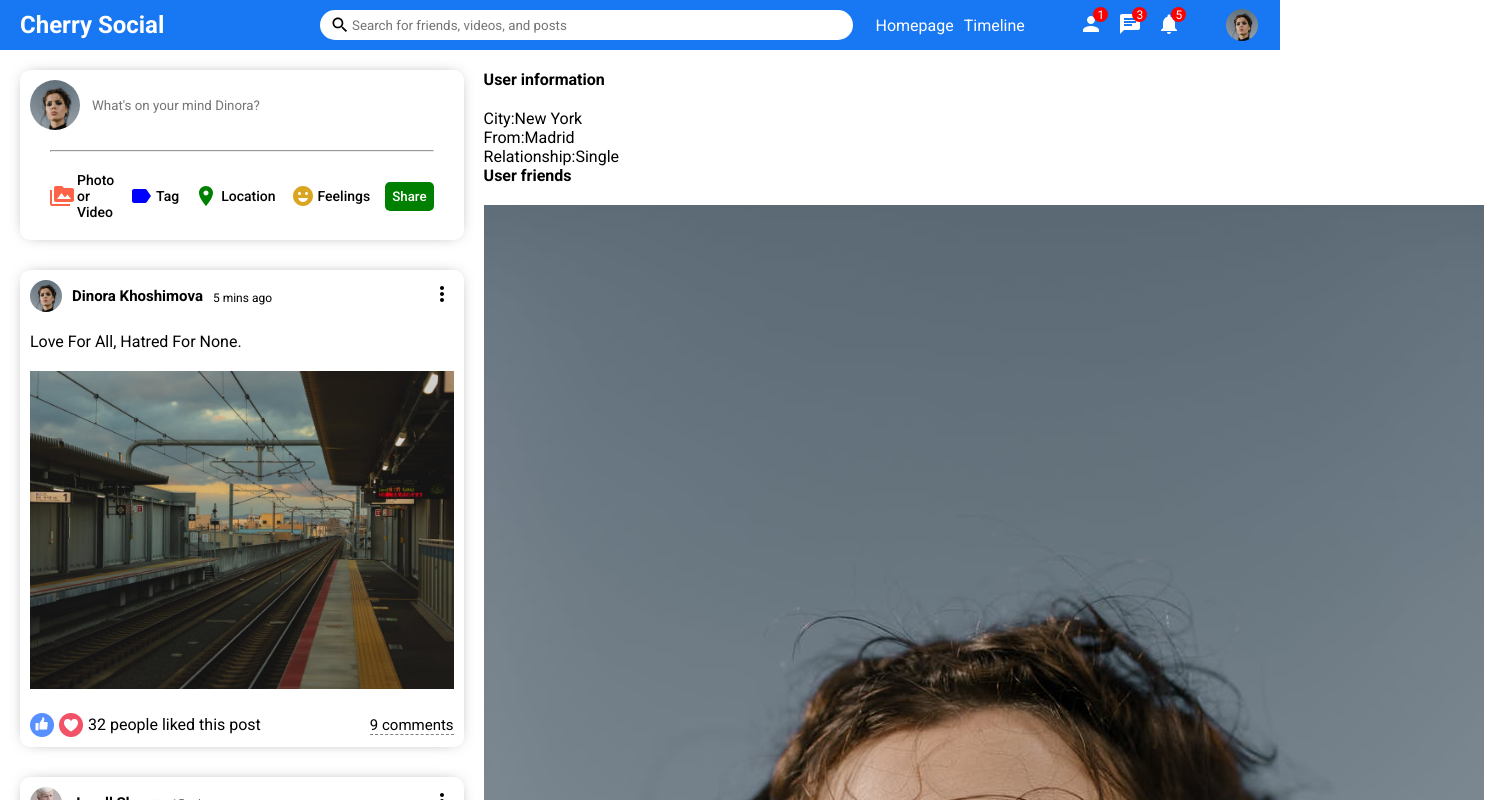
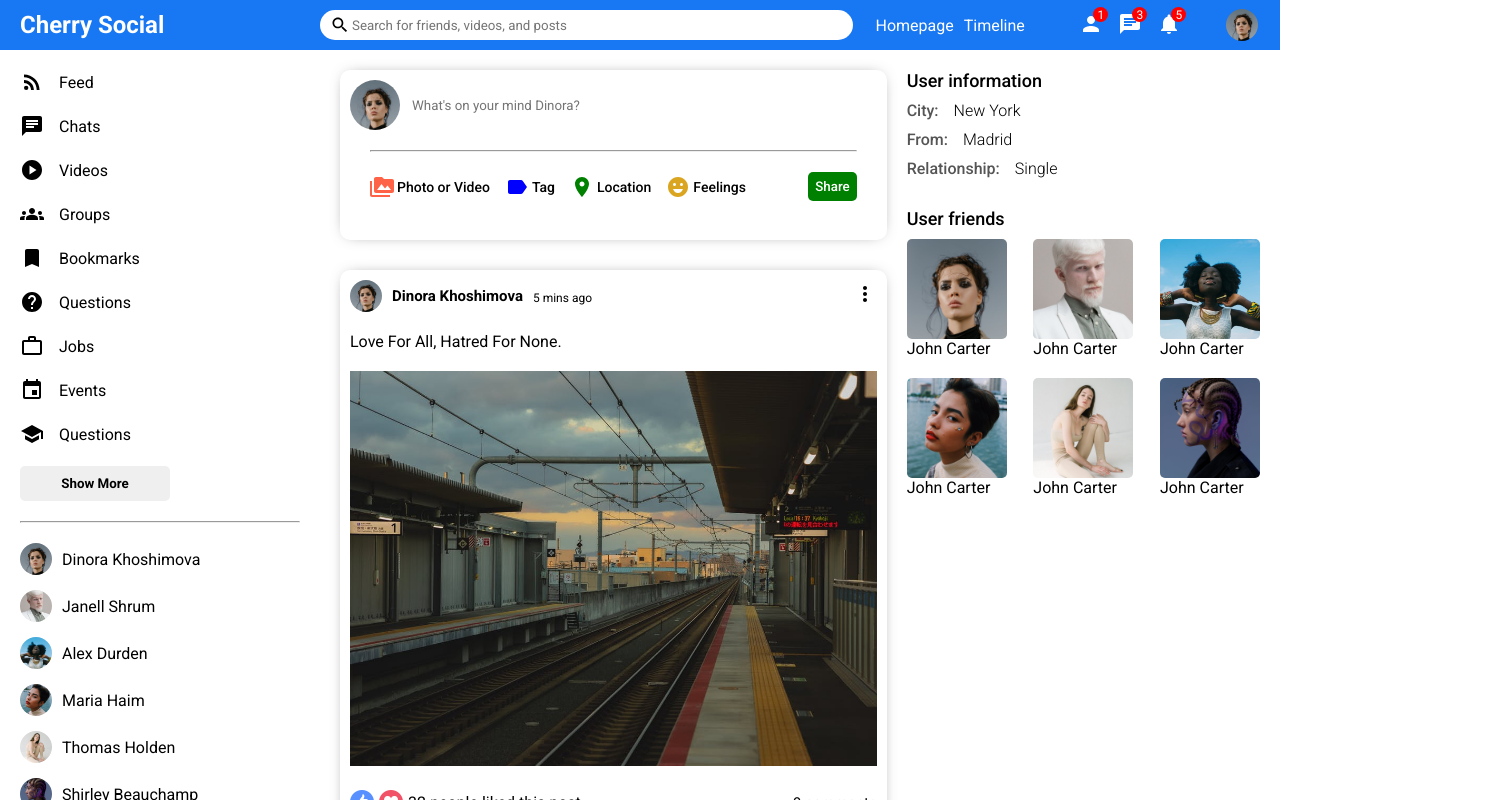
Before and after one commit to constructorlib/Cherry_Social, a React (Vite) app in the folder cherrysocial/client/: page / in a window 1280 px wide. Shown: the top 800 px of the page, 1504 px wide, since content can reach past the window. Built offline with nearby package versions, Linux system fonts and the light colour scheme.

Commit message:
new UI styling

```diff
--- a/cherrysocial/client/src/components/Rightbar/rightbar.css
+++ b/cherrysocial/client/src/components/Rightbar/rightbar.css
@@ -1,18 +1,22 @@
 .rightbar {
   flex: 3.5;
 }
+
+.rightbarWrapper {
+  padding: 20px 20px 0 0;
+}
+
 .birthdayContainer {
   display: flex;
   align-items: center;
 }
-.rightbarWrapper {
-  padding: 20px 20px 0 0;
-}
+
 .birthdayImg {
+  width: 40px;
   height: 40px;
-  width: 40px;
   margin-right: 10px;
 }
+
 .birthdayText {
   font-weight: 300;
   font-size: 15px;
@@ -27,3 +31,53 @@
 .rightbarTitle {
   margin-bottom: 20px;
 }
+
+.rightbarFriendList {
+  padding: 0;
+  margin: 0;
+  list-style: none;
+}
+
+.rightbarTitle {
+  font-size: 18px;
+  font-weight: 500;
+  margin-bottom: 10px;
+}
+
+.rightbarInfo {
+  margin-bottom: 30px;
+}
+
+.rightbarInfoItem {
+  margin-bottom: 10px;
+}
+
+.rightbarInfoKey {
+  font-weight: 500;
+  margin-right: 15px;
+  color: #555;
+}
+
+.rightbarInfoValue {
+  font-weight: 300;
+}
+
+.rightbarFollowings {
+  display: flex;
+  flex-wrap: wrap;
+  justify-content: space-between;
+}
+
+.rightbarFollowing {
+  display: flex;
+  flex-direction: column;
+  margin-bottom: 20px;
+  cursor: pointer;
+}
+
+.rightbarFollowingImg {
+  width: 100px;
+  height: 100px;
+  object-fit: cover;
+  border-radius: 5px;
+}
```
